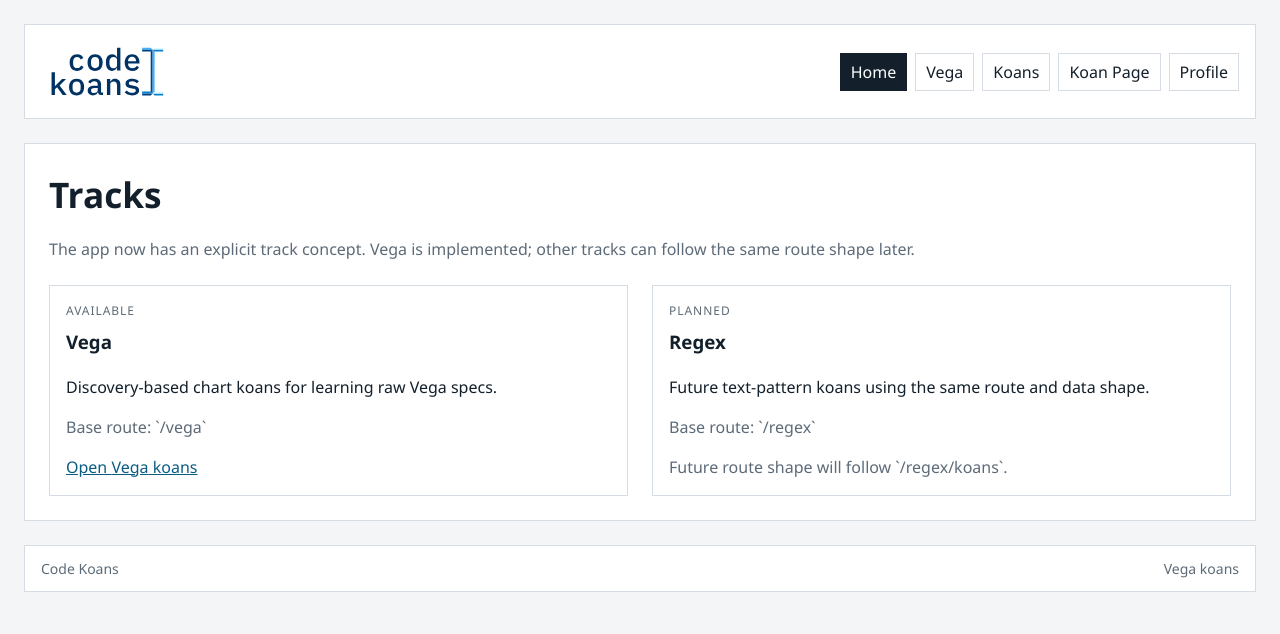
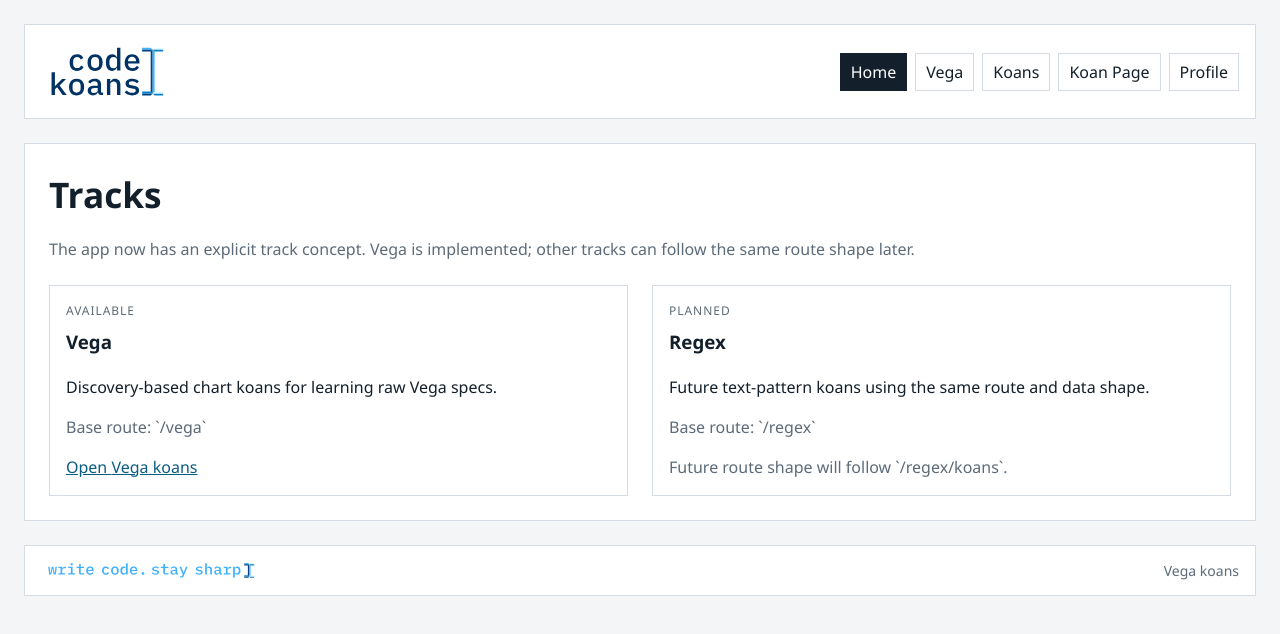
Before and after one commit to paddy-devan/code-koans, a React (Vite) app: page / in a window 1280 px wide. Shown: the top 634 px of the page. Built offline with nearby package versions, Linux system fonts and the light colour scheme; no server answers.

Commit message:
added img to footer

```diff
--- a/src/components/AppLayout.tsx
+++ b/src/components/AppLayout.tsx
@@ -38,7 +38,7 @@ export function AppLayout() {
       </main>
 
       <footer className="site-footer">
-        <span>Code Koans</span>
+        <img className="site-footer-logo" src="/tagline-footer.svg" alt="Code Koans" />
         <span>Vega koans</span>
       </footer>
     </div>
--- a/src/styles.css
+++ b/src/styles.css
@@ -54,6 +54,13 @@ a {
   margin-top: 24px;
   color: #5d6b78;
   font-size: 0.875rem;
+}
+
+.site-footer-logo {
+  display: block;
+  width: 220px;
+  max-width: 60vw;
+  height: auto;
 }
 
 .site-brand {
```
